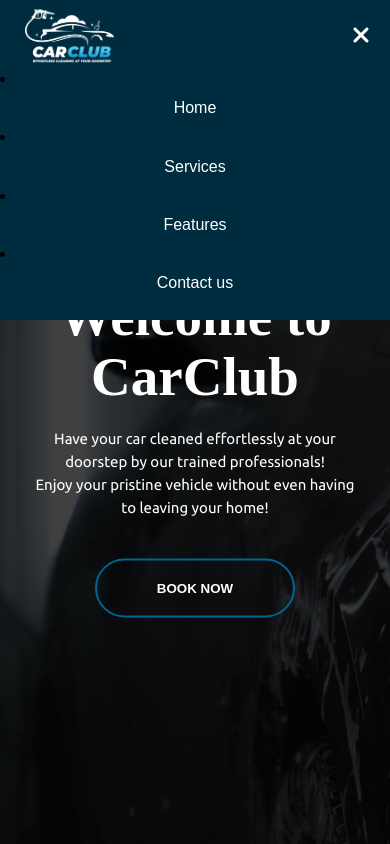
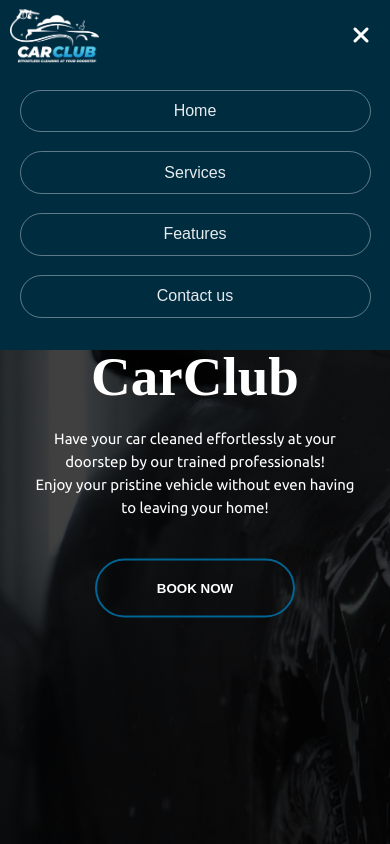
Before and after one commit to thesoumil/thesoumil.github.io, a plain HTML site: page carclub/index.html in a window 390 px wide. Both pictures are taken after a click on the element 359 px from the left and 36 px from the top of the page. Shown: the top 844 px of the page. Drawn offline with Linux system fonts and the light colour scheme; some packages are replaced by stand-ins of ours; a script that the page names is missing; a web font is replaced by a local one.

Commit message:
Update style.css

```diff
--- a/carclub/style.css
+++ b/carclub/style.css
@@ -87,30 +87,34 @@ body::-webkit-scrollbar {
 }
 
 .dropdown-menu.open {
-    height: 250px;
+    height: 280px;
 }
 
 .dropdown-menu li {
-    text-decoration: none;
+    list-style-type: none;
+    border: 1px solid rgba(255, 255, 255, 0.369);
+    margin: 5%;
+    border-radius: 50px;
 }
 
 .dropdown-menu li a {
     padding: 0.7rem;
-    list-style-type: none;
     display: flex;
     align-items: center;
     justify-content: center;
     transition: 0.5s;
 }
 
+
 .dropdown-menu li a:hover {
     background-color: rgba(255, 255, 255, 0.369);
-    color: #fff;
+    border-radius: 50px;
+    color: rgba(255, 255, 255, 0.9);
 }
 
 .dropdown-menu li a {
     text-decoration: none;
-    color: #fff;
+    color: rgba(255, 255, 255, 0.9);
 }
 
 @media screen and (max-width: 992px) {
@@ -118,10 +122,15 @@ body::-webkit-scrollbar {
         display: none;
     }
 
+    .logo {
+        margin-left: 10px;
+    }
+
     #navbar .toggle-btn {
         display: block;
         margin-right: 20px;
     }
+
     .dropdown-menu {
         display: block;
 
```
